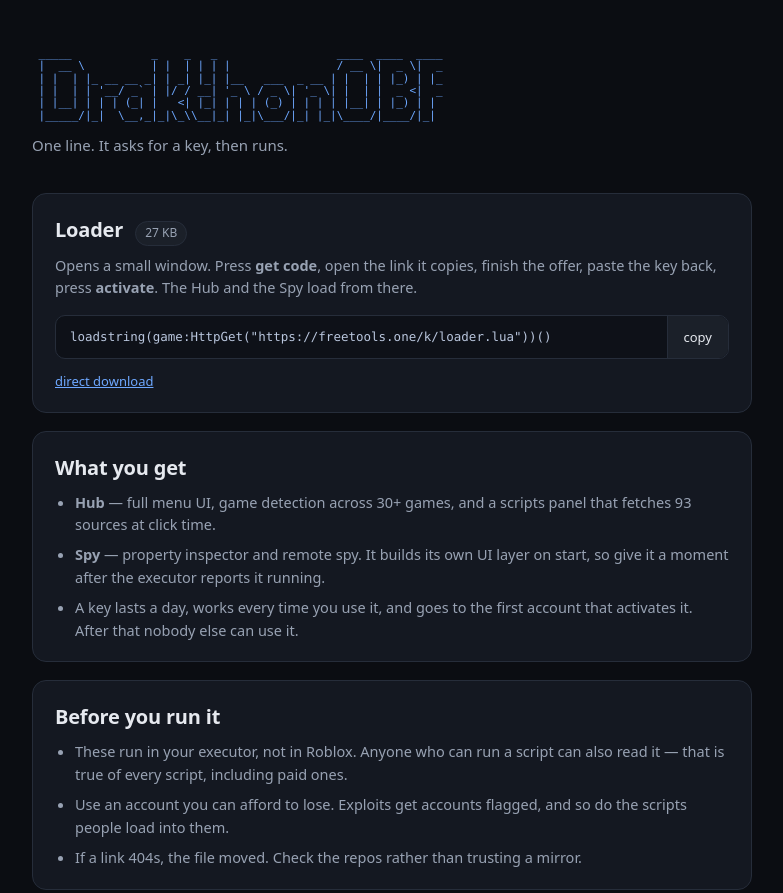
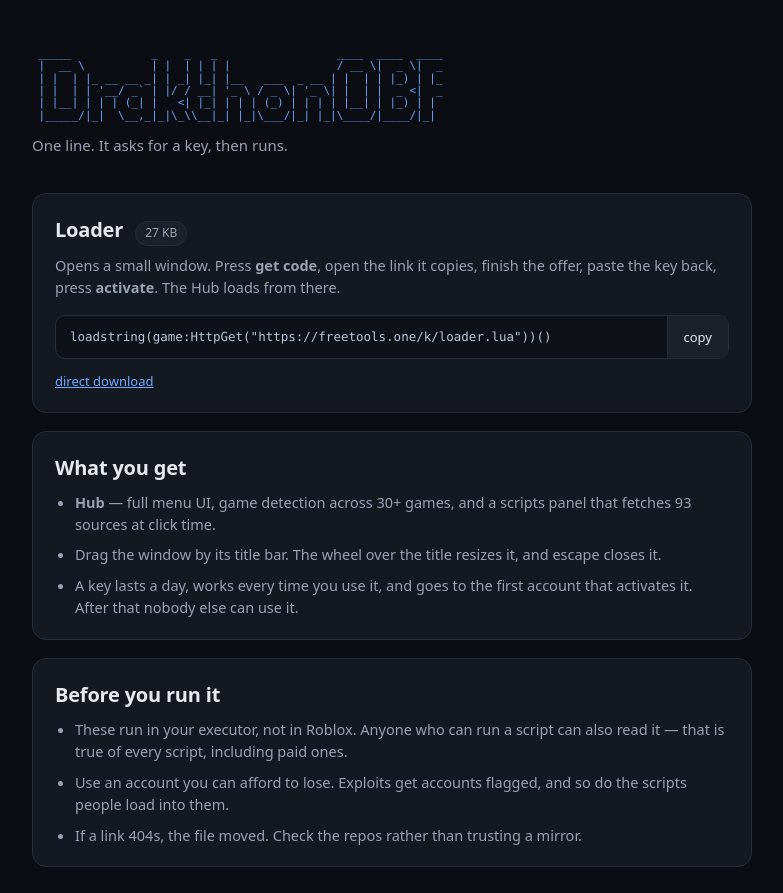
Before and after one commit to fisal-new/freetools-one, a plain HTML site: page index.html in a window 1280 px wide. Shown: the top 893 px of the page, without its empty margins (248-1031 px from the left). Drawn offline with Linux system fonts and the light colour scheme.

Commit message:
The front page: the loader only, and the Spy is gone from it
The Spy is no longer on the front page. It moved to a private repository, and one
activate now starts the Hub and nothing else, so the page no longer mentions it.

The page now says what the window can actually do: drag it by the title bar, the
wheel resizes it, escape closes it.

```diff
--- a/index.html
+++ b/index.html
@@ -30,7 +30,7 @@
       </div>
       <p class="desc">Opens a small window. Press <b>get code</b>, open the link it
         copies, finish the offer, paste the key back, press <b>activate</b>. The
-        Hub and the Spy load from there.</p>
+        Hub loads from there.</p>
       <div class="paste">
         <code id="ldr">loadstring(game:HttpGet("https://freetools.one/k/loader.lua"))()</code>
         <button data-copy="ldr">copy</button>
@@ -45,8 +45,8 @@
       <ul class="notes">
         <li><b>Hub</b> &mdash; full menu UI, game detection across 30+ games, and a
           scripts panel that fetches 93 sources at click time.</li>
-        <li><b>Spy</b> &mdash; property inspector and remote spy. It builds its own UI
-          layer on start, so give it a moment after the executor reports it running.</li>
+        <li>Drag the window by its title bar. The wheel over the title resizes it,
+          and escape closes it.</li>
         <li>A key lasts a day, works every time you use it, and goes to the first
           account that activates it. After that nobody else can use it.</li>
       </ul>
```
